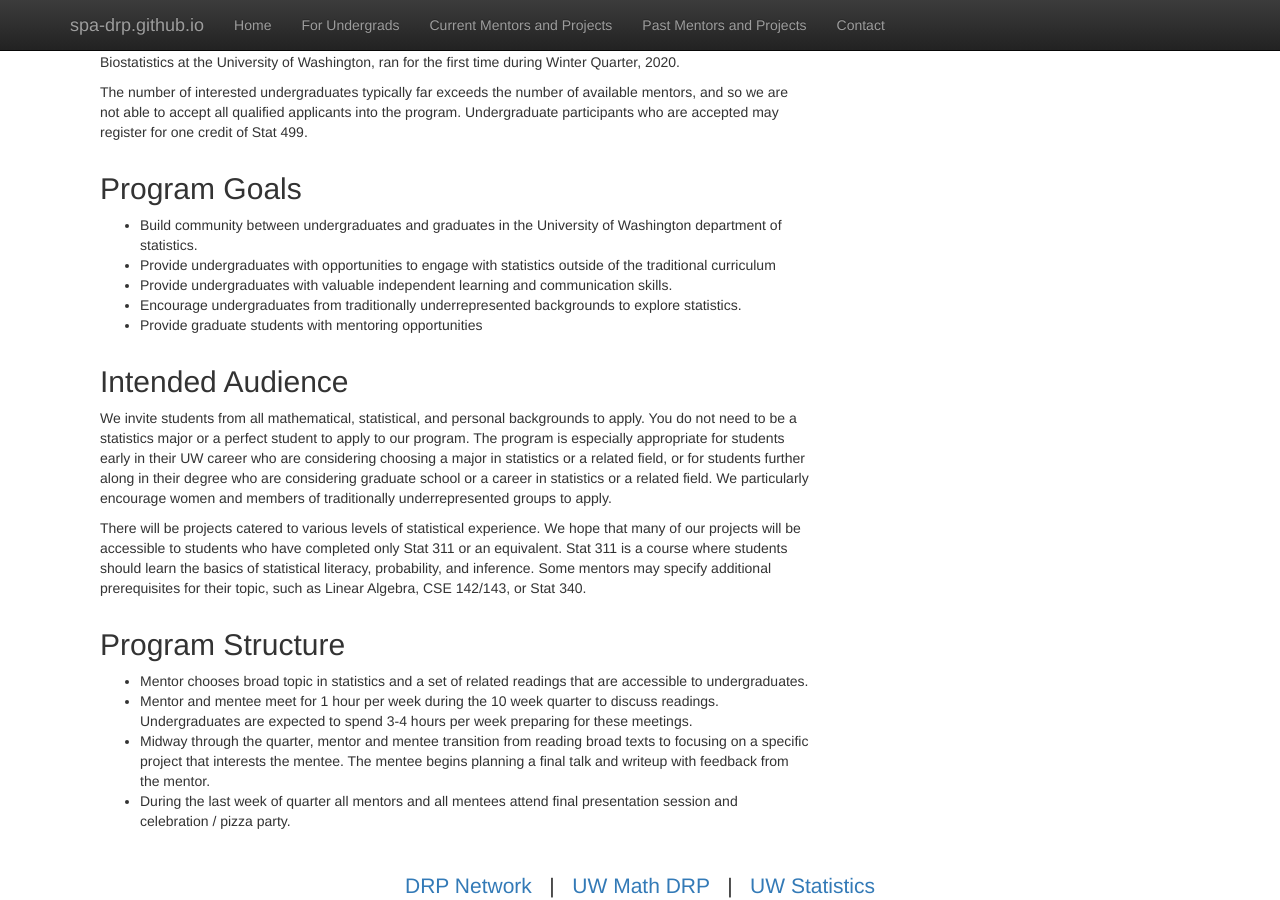
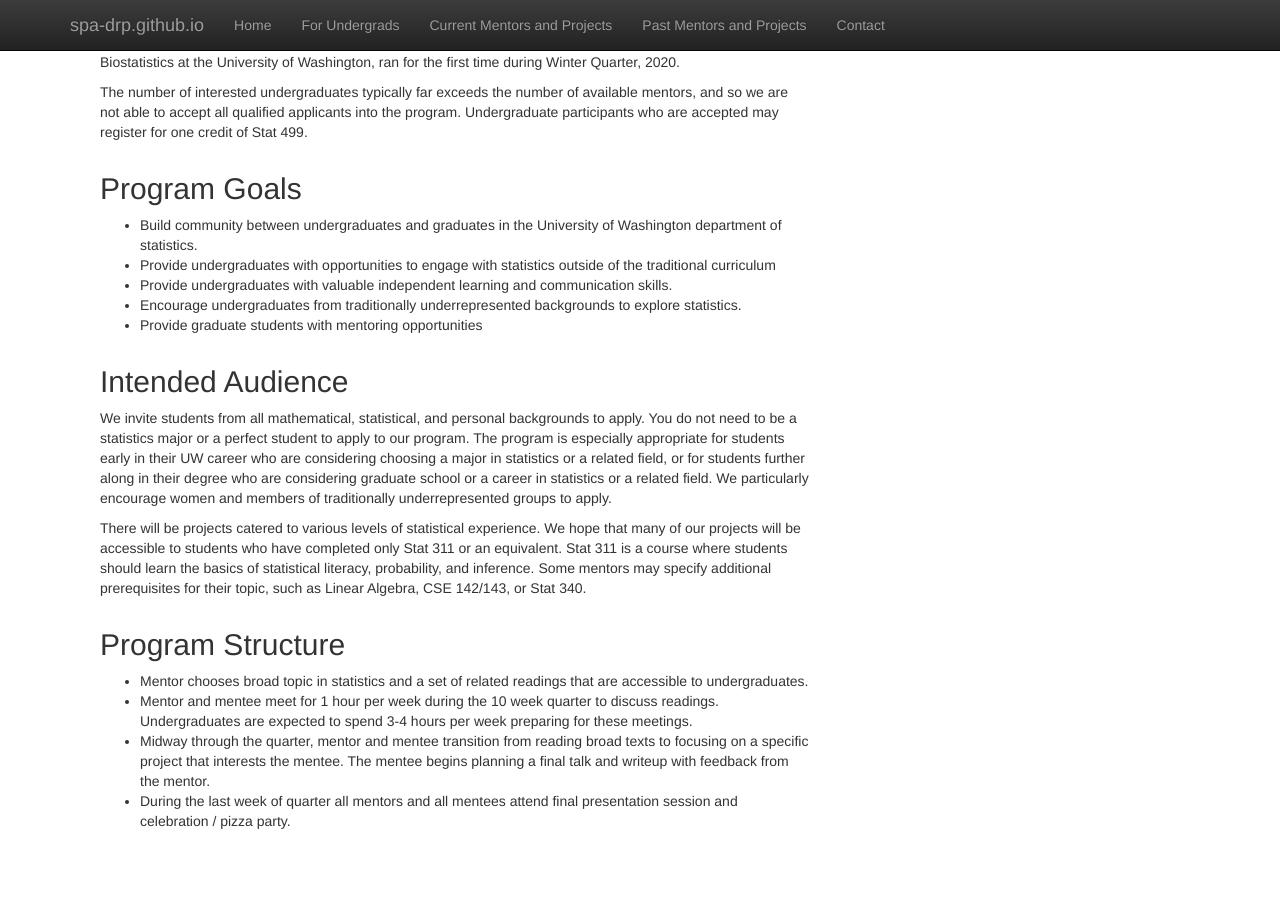
Before and after one commit to SPA-DRP/spa-drp.github.io, a Jekyll site: the page built from index.html, in a window 1280 px wide and 900 px high, scrolled down 560 px. Built offline with Jekyll 4.4.1, drawn with Linux system fonts in a browser that asks for light colours; nearby versions of some CDN libraries; library files that are not in the unit come from our copies; after the commit the page ends 1401 px from its top, so only the background shows below that.

Commit message:
remove broken links

```diff
--- a/index.html
+++ b/index.html
@@ -93,15 +93,3 @@ from the mentor. </li>
 </ul>
 </p>
 </div>
-
-  <div class="col-md-12">
- <div style="position: relative; bottom: -30px;">
-       <center><p class = "lead">
-  <a href = "https://www.drp-network.org/"> DRP Network </a>
-         &nbsp;&nbsp;|&nbsp;&nbsp;
-  <a href = "https://sites.uw.edu/wdrp"> UW Math DRP </a>
-         &nbsp;&nbsp;|&nbsp;&nbsp;
-  <a href = "https://www.stat.washington.edu/"> UW Statistics</a>
-         </p></center>
-    </div>
- </div>
```
